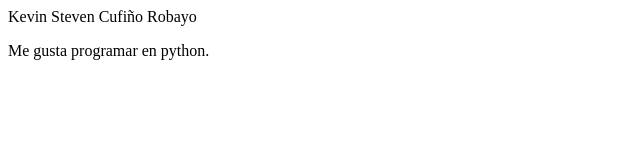
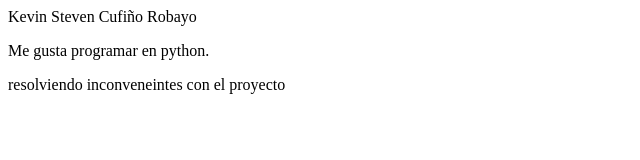
Before and after one commit to alejamoraleso/Entregabl2FIMLM, a plain HTML site: page Index.html in a window 1280 px wide. Shown: the whole page, without its empty margins (0-640 px from the left). Drawn offline with Linux system fonts and the light colour scheme.

Commit message:
prueba de cambios para realizar el primer pull request.

```diff
--- a/Index.html
+++ b/Index.html
@@ -8,5 +8,8 @@
 	    <p>
 	    Me gusta programar en python.
 	    </p>
+		<p>
+			resolviendo inconveneintes con el proyecto
+		</p>
     </body>
 </html>
```
